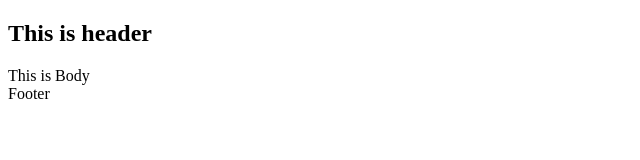
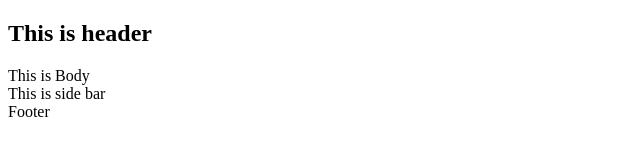
Before and after one commit to Xsysys/Web-Development, a plain HTML site: page index.html in a window 1280 px wide. Shown: the whole page, without its empty margins (0-640 px from the left). Drawn offline with Linux system fonts and the light colour scheme.

Commit message:
sidebar updated

```diff
--- a/index.html
+++ b/index.html
@@ -9,6 +9,7 @@
 				This is header
 			</h1>
 		</section>
+		<section>
 			<article>
 				<section>
 					<div>
@@ -16,13 +17,18 @@
 					</div>
 				</section>
 			</article>
-		<article>
+			<aside>
+				<div>
+					This is side bar
+				</div>
+			</aside>
+		</section>
 		<section>
 				<div>
 					Footer
 				</div>
 		</section>
-		</article>
+
 
 	</body>
 </html>
```
Lines whose indentation alone changed are shown as unchanged.
